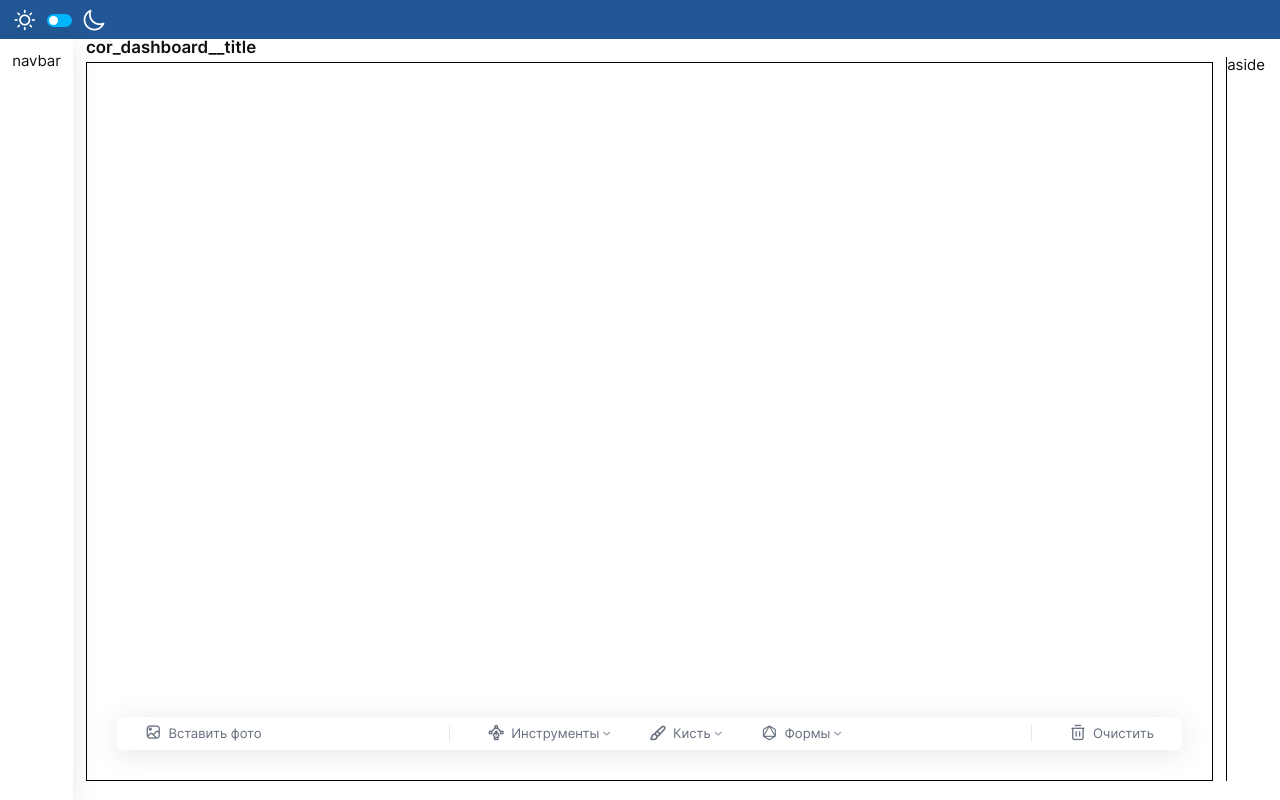
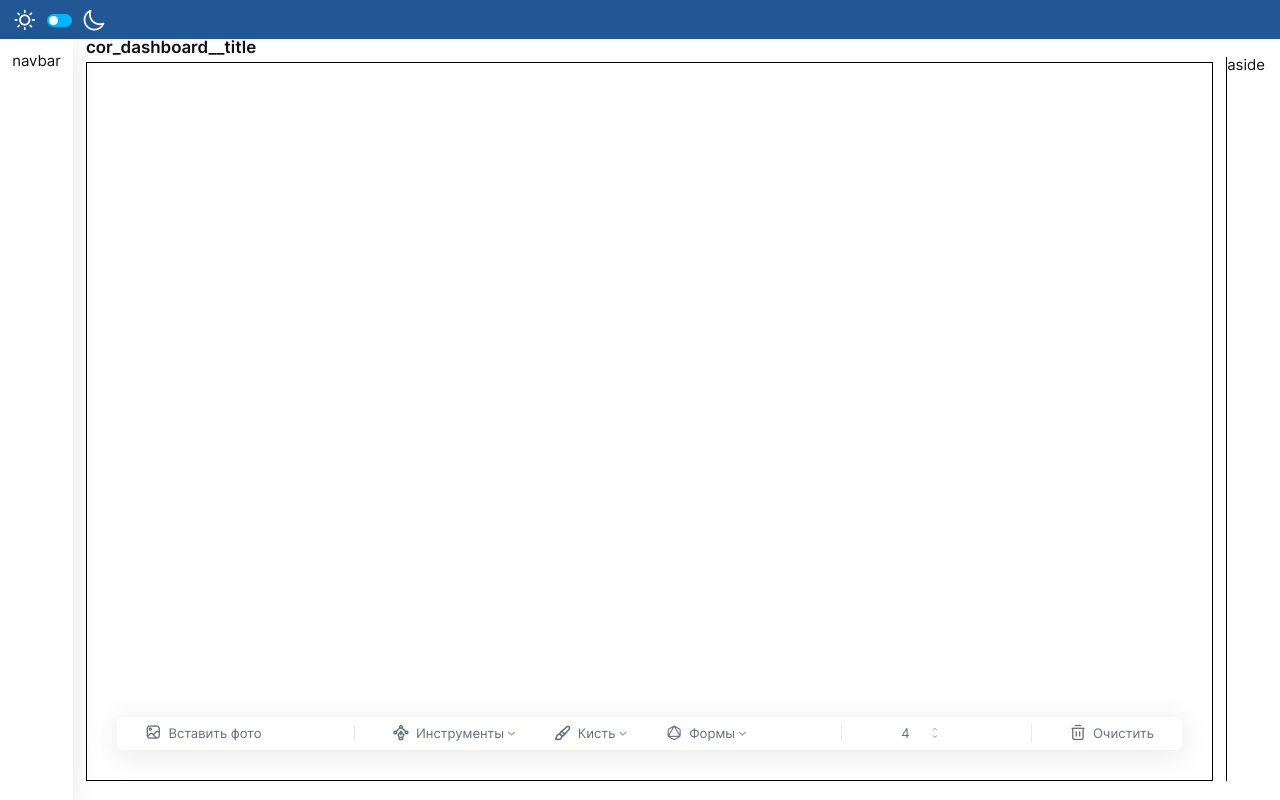
Before and after one commit to p9tno/board, a plain HTML site: page index.html in a window 1280 px wide. Drawn offline with Linux system fonts and the light colour scheme; files whose address does not match are found by name.

Commit message:
add input number

```diff
--- a/index.html
+++ b/index.html
@@ -52,6 +52,13 @@
                         </ul>
                       </div>
                     </div>
+                    <div class="tool__part tool__part_color">
+                      <div class="tool__preview"></div>
+                      <div class="tool__fontweight"><button class="minus" type="button" onclick="this.nextElementSibling.stepDown(); this.nextElementSibling.onchange();"><i class="cor_icon_show-more"></i></button>
+<input type="number" step="1" min="1" max="32" value="4" readonly>
+<button class="plus" type="button" onclick="this.previousElementSibling.stepUp(); this.previousElementSibling.onchange();"><i class="cor_icon_show-more"></i></button>
+                      </div>
+                    </div>
                     <div class="tool__part">
                       <div class="tool__btn"><i class="cor_icon_trash"></i><span class="tool__label">Очистить</span></div>
                     </div>
--- a/scss/core/_tool.scss
+++ b/scss/core/_tool.scss
@@ -111,9 +111,7 @@
     &__list {
         display: none;
         margin: 0;
-        // padding: 0;
         list-style: none;
-        // border: 1px solid #000;
 
         position: absolute;
         bottom: 100%;
@@ -218,6 +216,92 @@
         }
     }
 
+    &__fontweight {
+        position: relative;
+
+        input[type=number] {
+            background-color: transparent;
+            border: 0;
+            font-family: $main_font_family;
+            color: #666F7E;
+            padding: 0 0.5em 0 0;
+            outline: none;
+            font-size: 0.875em;
+            font-weight: 400;
+            border-radius: 0.3125em;
+            transition: 0.3s;
+            text-align: center;
+
+            &:hover {
+                // border: 0.0625em solid $input_hover_border_color;
+                // background-color: $input_hover_bg_color;
+            }
+
+            &:focus {
+                // border: 0.0625em solid $input_focus_border_color;
+                // background-color: $input_focus_bg_color;
+            }
+
+            &.invalid {
+                // background-color: $input_error_bg_color;
+                // border: 0.0625em solid $input_error_border_color;
+            }
+            // Placeholder for input +++++++++++++++
+            // @include placeholder {
+            //     color: $input_placeholder_color;
+            // }
+        }
+
+        input[type=search]::-webkit-search-cancel-button,
+        input[type=search]::-webkit-search-decoration {
+            appearance: none;
+        }
+
+        /* Для Chrome */
+        input[type=number]::-webkit-inner-spin-button,
+        input[type=number]::-webkit-outer-spin-button {
+            height: auto;
+            appearance: none;
+            margin: 0;
+        }
+
+        .minus,
+        .plus {
+            padding: 0;
+            border: none;
+            font: inherit;
+            color: inherit;
+            background-color: transparent;
+            cursor: pointer;
+            line-height: 1;
+            color: #A2A6B6;
+            // border: 1px solid #000;
+
+            position: absolute;
+            right: 0;
+
+            font-size: 0.5em;
+
+            i {
+                font-weight: bold;
+            }
+        }
+
+        .minus {
+            bottom: -0;
+
+        }
+
+        .plus {
+            top: -0;
+
+            i {
+                display: inline-block;
+                transform: scale(-1);
+            }
+        }
+    }
+
     @keyframes fadeLeft {
         0% {
             transform: translateX(-0.5em)translateY(-50%);
```
Also changed, not shown: css/styles.css, 1 other file.
